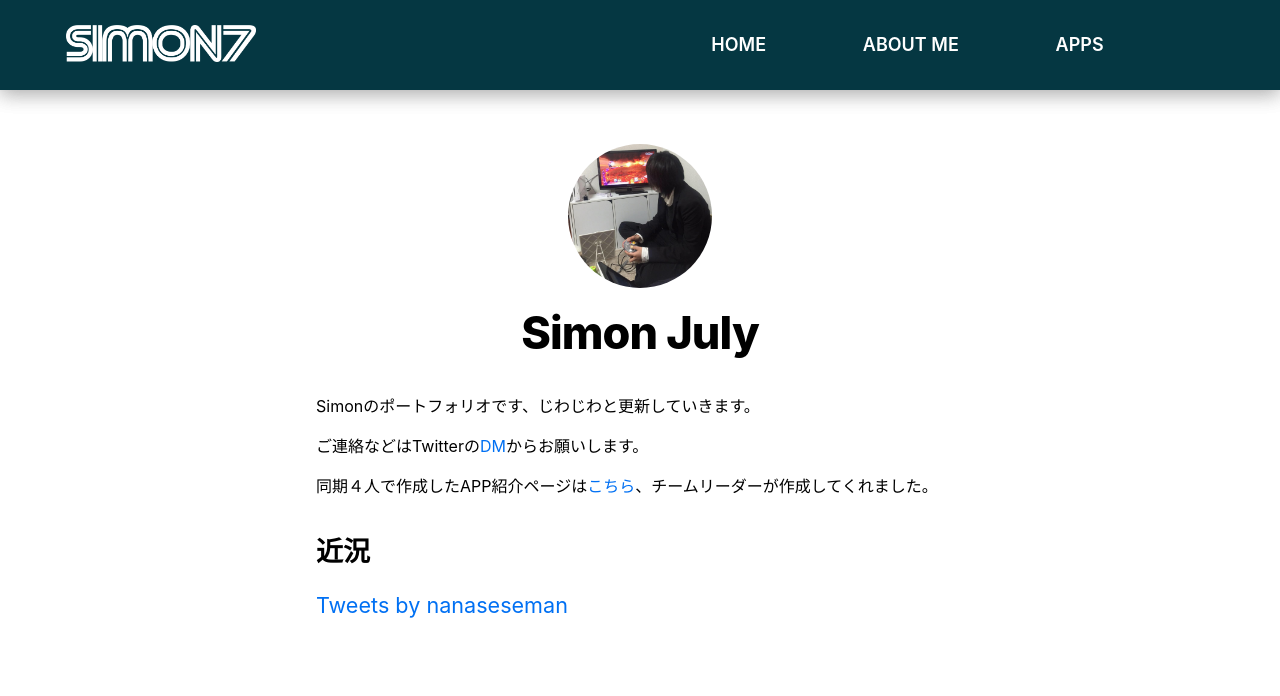
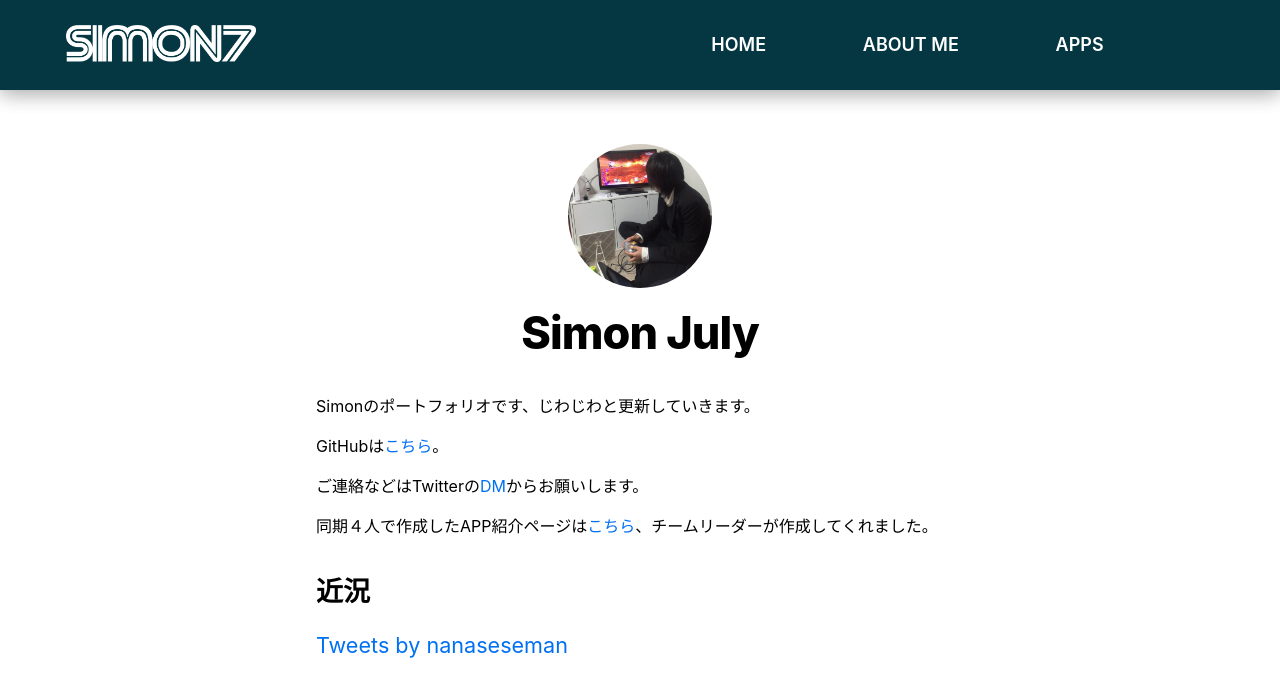
Before and after one commit to Simon-July/Portfolio, a Next.js app: page / in a window 1280 px wide. Shown: the top 696 px of the page. Built offline with nearby package versions, Linux system fonts and the light colour scheme.

Commit message:
add Github info

```diff
--- a/pages/index.tsx
+++ b/pages/index.tsx
@@ -26,10 +26,10 @@ export default function Home (){
       </Head>
       <section className={utilStyles.headingMd} >
         <Headline>Simonのポートフォリオです、じわじわと更新していきます。</Headline>
+        <Headline>GitHubは<a href="https://github.com/Simon-July">こちら</a>。</Headline>
         <Headline>ご連絡などはTwitterの<a href="https://twitter.com/nanaseseman">DM</a>からお願いします。</Headline>
         <Headline>同期４人で作成したAPP紹介ページは<a href="https://ecstatic-villani-84736e.netlify.app">こちら</a>、チームリーダーが作成してくれました。</Headline>
       </section>
-
 
       <section className={`${utilStyles.headingMd} ${utilStyles.padding1px}`}>
       <h2 className={utilStyles.headingLg}>近況</h2>
```
Also changed, not shown: public/images/githubLogo.png (added).
